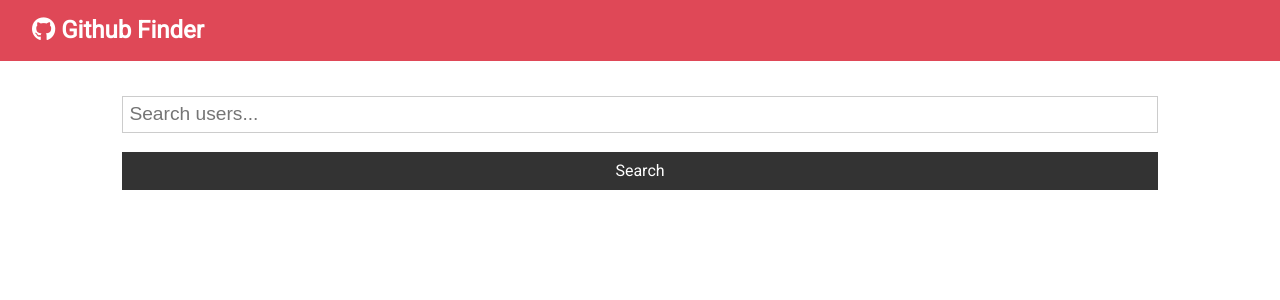
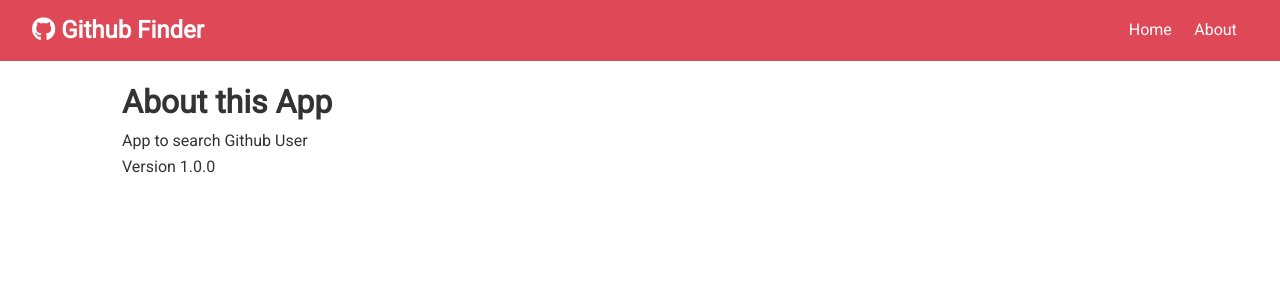
Before and after one commit to irSilviana/github-finder, a React (Create React App) app: page /about in a window 1280 px wide. Shown: the top 300 px of the page. Built offline with nearby package versions, Linux system fonts and the light colour scheme.

Commit message:
React Router Setup

```diff
--- a/package.json
+++ b/package.json
@@ -9,6 +9,7 @@
     "axios": "^0.21.1",
     "react": "^17.0.2",
     "react-dom": "^17.0.2",
+    "react-router-dom": "^5.2.0",
     "react-scripts": "4.0.3",
     "web-vitals": "^1.1.1"
   },
--- a/src/App.js
+++ b/src/App.js
@@ -1,8 +1,10 @@
-import React, { Component } from "react";
+import React, { Component, Fragment } from "react";
+import { BrowserRouter as Router, Switch, Route } from "react-router-dom";
 import Navbar from "./components/layout/Navbar";
 import Users from "./components/users/Users";
 import Search from "./components/users/Search";
 import Alert from "./components/layout/Alert";
+import About from "./components/Pages/About";
 import axios from "axios";
 import "./App.css";
 
@@ -53,10 +55,17 @@
   render() {
     const { users, loading, alert } = this.state;
     return (
+      <Router>
         <div className="App">
           <Navbar />
           <div className="container">
             <Alert alert={alert} />
+            <Switch>
+              <Route
+                exact
+                path="/"
+                render={(props) => (
+                  <Fragment>
                     <Search
                       searchUsers={this.searchUsers}
                       clearUsers={this.clearUsers}
@@ -64,8 +73,14 @@
                       setAlert={this.setAlert}
                     />
                     <Users loading={loading} users={users} />
+                  </Fragment>
+                )}
+              />
+              <Route exact path="/about" component={About} />
+            </Switch>
           </div>
         </div>
+      </Router>
     );
   }
 }
--- /dev/null
+++ b/src/components/Pages/About.js
@@ -0,0 +1,13 @@
+import React, { Fragment } from "react";
+
+export const About = () => {
+  return (
+    <Fragment>
+      <h1>About this App</h1>
+      <p>App to search Github User</p>
+      <p>Version 1.0.0</p>
+    </Fragment>
+  );
+};
+
+export default About;
--- a/src/components/layout/Navbar.js
+++ b/src/components/layout/Navbar.js
@@ -1,5 +1,6 @@
 import React from "react";
 import PropTypes from "prop-types";
+import { Link } from "react-router-dom";
 
 export default function Navbar({ icon, title }) {
   return (
@@ -7,6 +8,14 @@
       <h1>
         <i className={icon} /> {title}
       </h1>
+      <ul>
+        <li>
+          <Link to="/">Home</Link>
+        </li>{" "}
+        <li>
+          <Link to="/about">About</Link>
+        </li>
+      </ul>
     </nav>
   );
 }
```
Also changed, not shown: 1 other file (tests, documents, lock files or other folders). Lines whose indentation alone changed are shown as unchanged.
